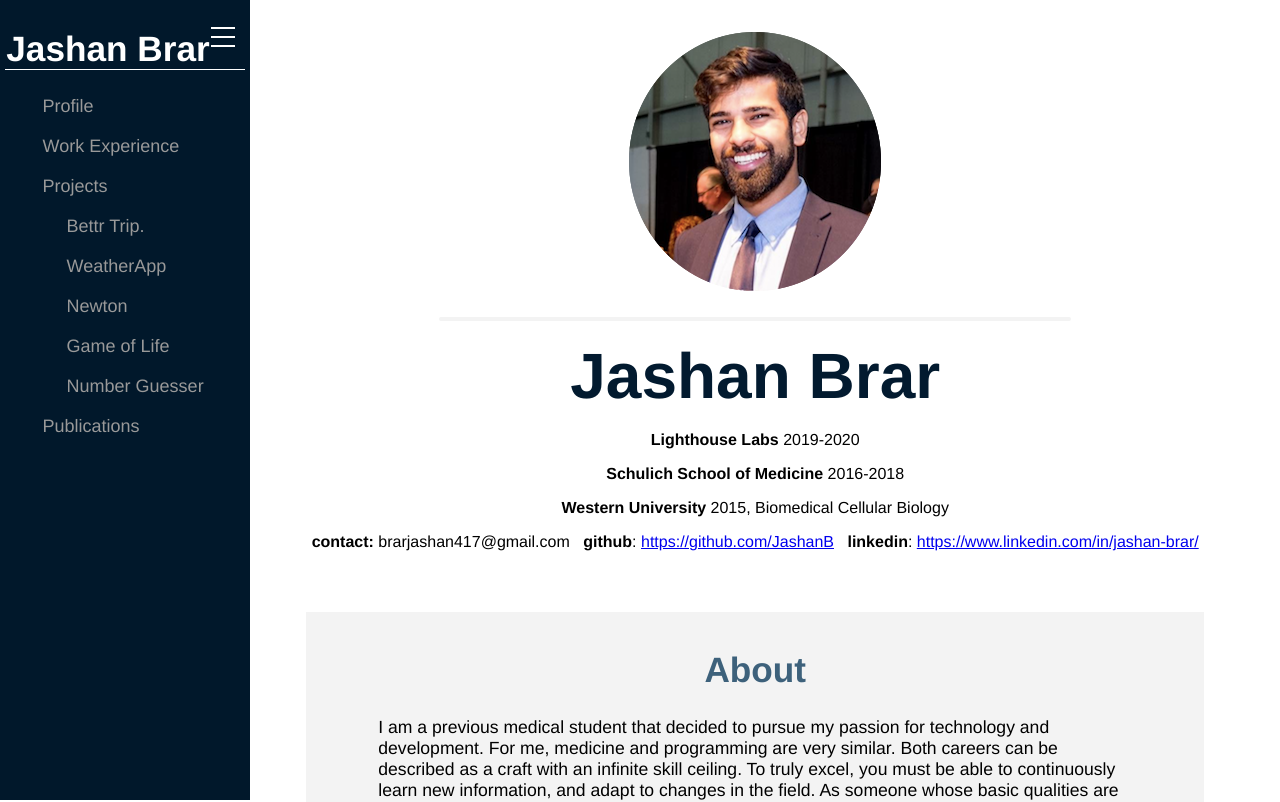
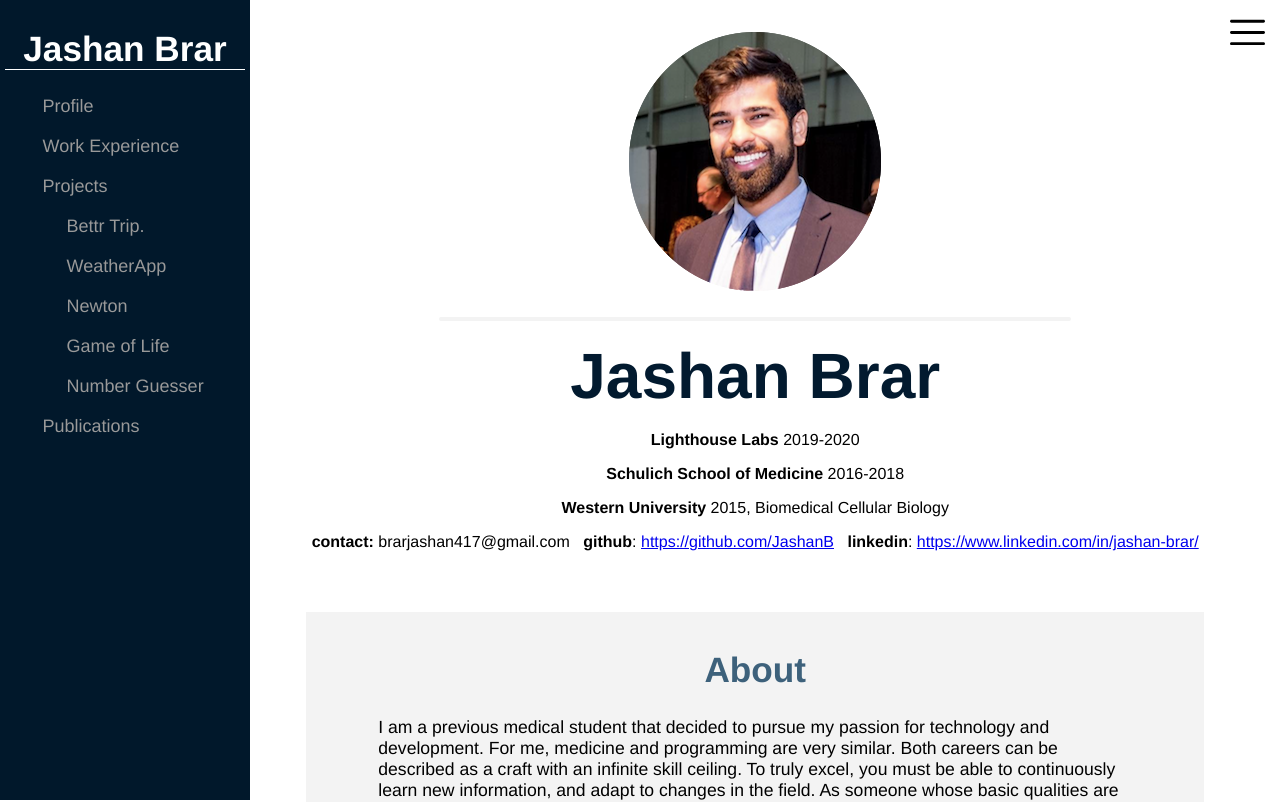
Before and after one commit to JashanB/PortfolioV2, a React (Create React App) app: page / in a window 1280 px wide. Shown: the top 802 px of the page. Built offline with nearby package versions, Linux system fonts and the light colour scheme.

Commit message:
updating header

```diff
--- a/src/components/header/Header.css
+++ b/src/components/header/Header.css
@@ -3,7 +3,14 @@
   top: 0;
   right: 0;
   float: right;
-  margin-top: 25px;
+  margin-top: 15px;
   margin-right: 15px;
   cursor: pointer;
+  max-height: 35px;
+  max-width: 35px;
+  position: fixed;
 }
+.hamburger-button img {
+  max-height: 35px;
+  max-width: 35px;
+}
--- a/src/components/header/Header.js
+++ b/src/components/header/Header.js
@@ -1,22 +1,25 @@
 import './Header.css';
 import React, { useState } from 'react';
-import hamburger from './hamburger.png';
+import hamburger from './menu.svg';
 
-export default function Header() {
+export default function Header(props) {
   const [headerState, setHeaderState] = useState("header-expanded");
 
   function hamburgerOnClick(headerState) {
     if (headerState === 'header-expanded') {
       setHeaderState(state => "header-collapsed");
+      props.setExpand(state => "content-wrapper-expanded");
+
     } else {
       setHeaderState(state => "header-expanded");
+      props.setExpand(state => "content-wrapper");
     }
   }
 
   return (
-    <div className={headerState}>
+    <div className="header">
       <span className="hamburger-button" onClick={() => hamburgerOnClick(headerState)}><img alt="" src={hamburger}></img></span>
-      <div className="nav">
+      <div className={headerState}>
         <h2>Jashan Brar</h2>
         <ul className="section-list">
           <li>
```
Also changed, not shown: src/components/header/hamburger.png (deleted), src/components/header/menu.svg (added).
